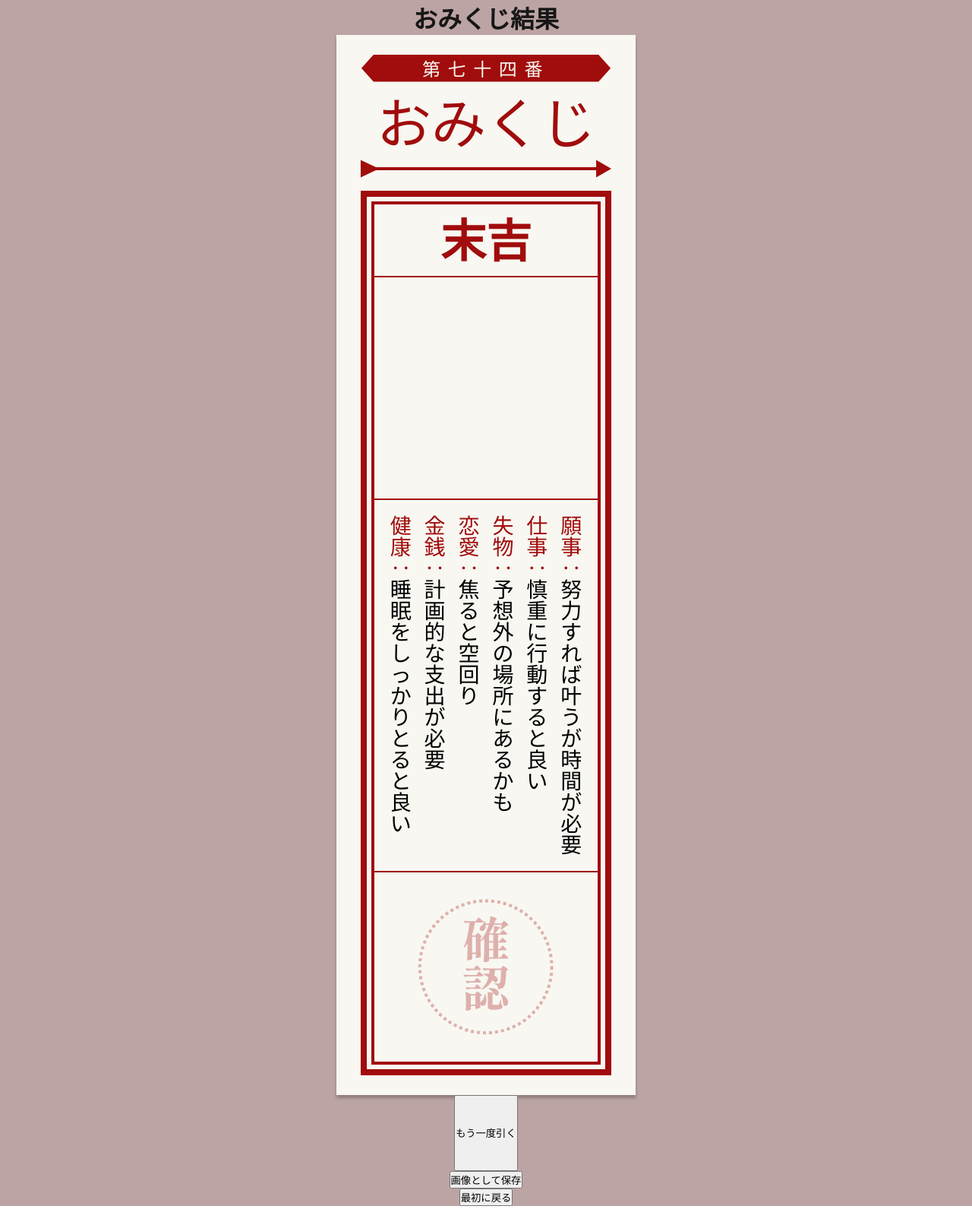
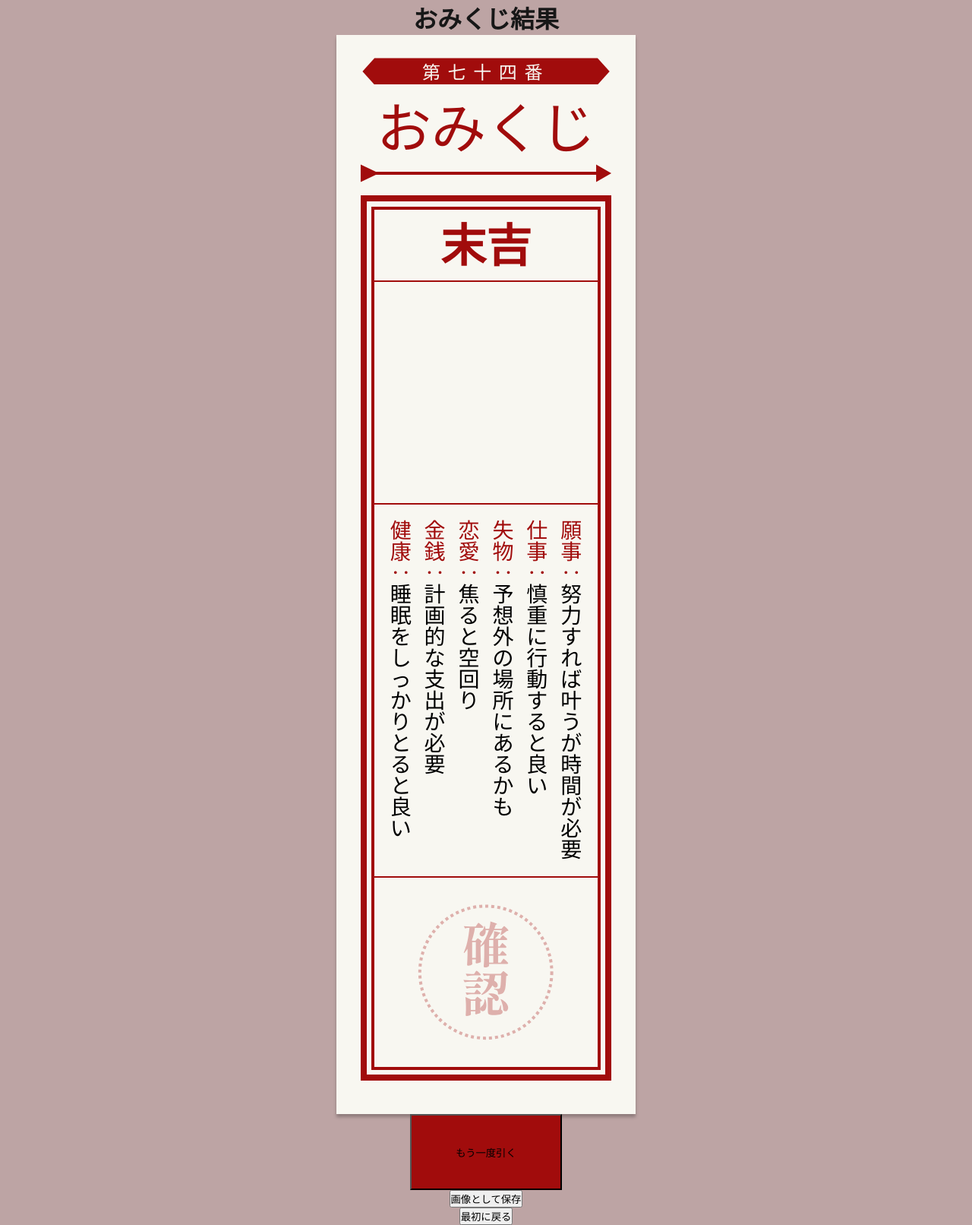
Before and after one commit to akari24320/akarin-01, a Next.js app: page /pages/result in a window 1280 px wide. Shown: the whole page at 76% size. Before the commit the page ends 1587 px from the top, so only its background shows below. Built offline with nearby package versions, Linux system fonts and the light colour scheme; no server answers.

Commit message:
画像保存機能の不具合を修正

```diff
--- a/src/app/pages/result/page.module.css
+++ b/src/app/pages/result/page.module.css
@@ -10,7 +10,7 @@
     flex-direction: column; /* 縦に並べる */
     align-items: center;
     width: 394px;
-    height: 1394.973px;
+    height: 1420px;
     flex-shrink: 0;
     background-color: #F8F7F1;
     box-shadow: 0px 4px 4px 0px rgba(0, 0, 0, 0.25);
@@ -24,8 +24,7 @@
     justify-content: center;
     width: 330.108px;
     height: 35.495px;
-    padding-top: 43px;
-    padding-bottom: 16px;
+    margin-top: 30px;
 }
 
 
@@ -172,5 +171,12 @@
 }
 
 .return{
+    display: flex;
+    justify-content: center;
+}
+
+.return button{
     height: 100px;
+    width: 200px;
+    background-color: #A10C0C;
 }
--- a/src/app/pages/result/page.tsx
+++ b/src/app/pages/result/page.tsx
@@ -148,8 +148,8 @@
                     </div>
                 </div>
             </div>
+            <div className={styles.return}>
                 <button
-                className={styles.return}
                     onClick={() => {
                         handleReset();
                         drawNewFortune();
@@ -158,6 +158,7 @@
                 >
                     もう一度引く
                 </button>
+            </div>
             <button onClick={saveAsImage}>画像として保存</button>
             <button onClick={() => router.push("/pages/index")}>最初に戻る</button>
         </div>
```
Lines whose indentation alone changed are shown as unchanged.
